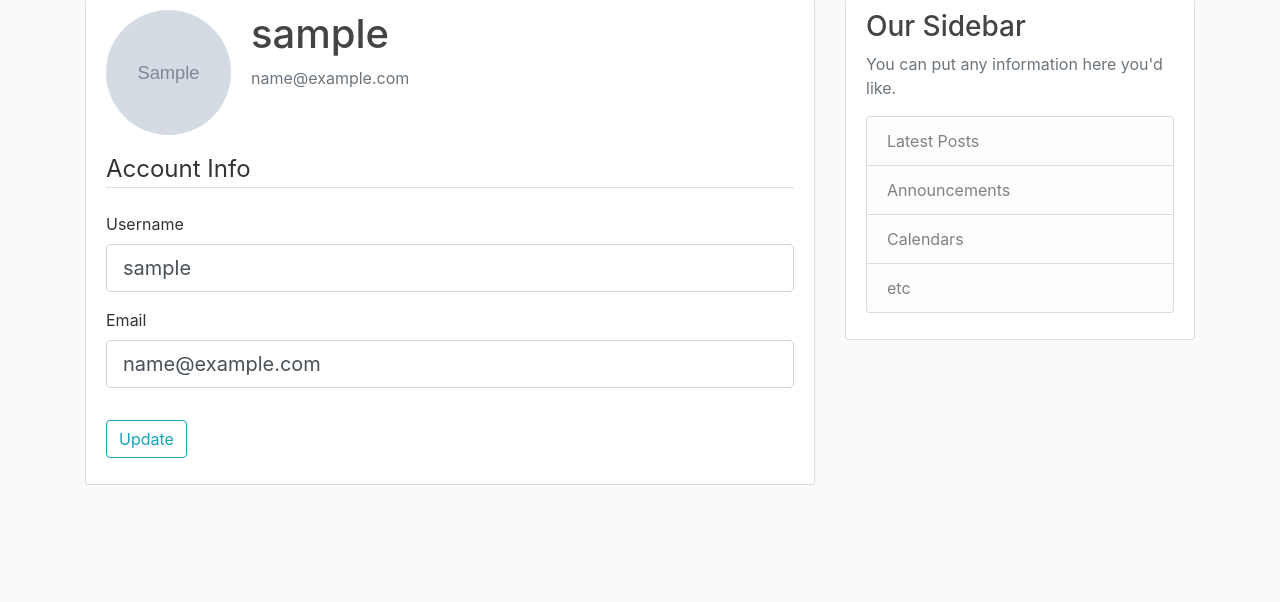
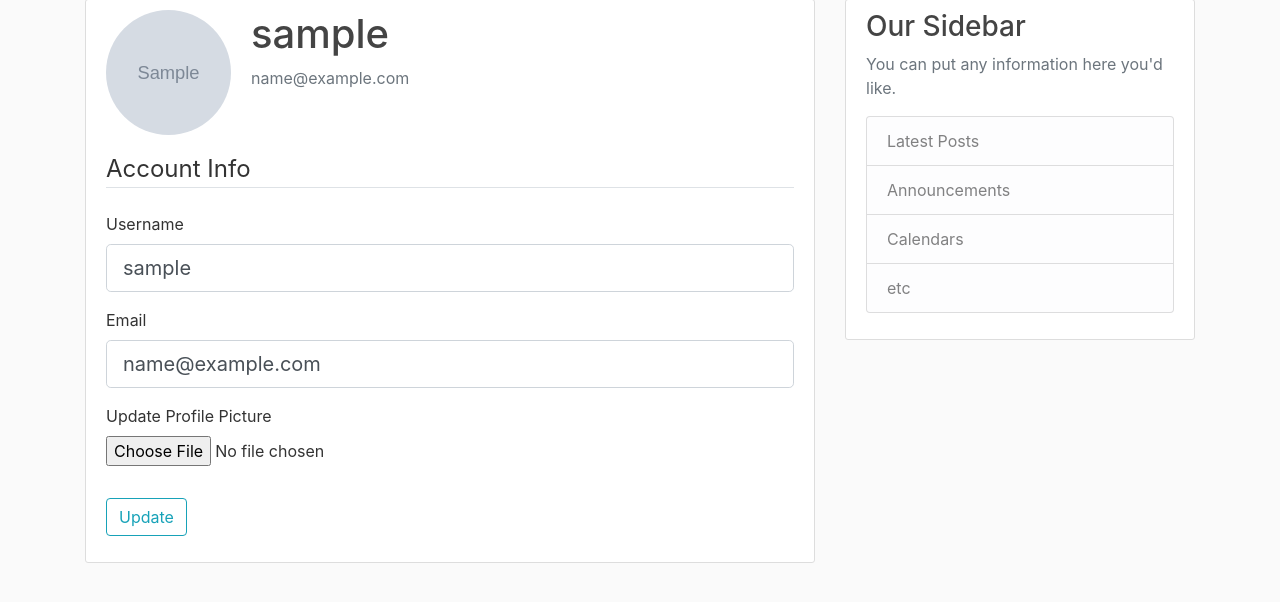
Before and after one commit to RubikonZ/Flask, a Flask app: page /account in a window 1280 px wide. Shown: the part 81-683 px from the top of the page. Run offline with Flask 2, Linux system fonts and the light colour scheme; a user stored in the database is signed in; tables that the repository leaves empty hold one stand-in row (values such as "Sample post"); grey boxes marked "Sample" are stand-in pictures; some libraries are stand-ins or nearby versions.

Commit message:
Added functionality to update profile picture

```diff
--- a/flaskapp/forms.py
+++ b/flaskapp/forms.py
@@ -1,4 +1,5 @@
 from flask_wtf import FlaskForm
+from flask_wtf.file import FileField, FileAllowed
 from wtforms import StringField, PasswordField, SubmitField, BooleanField
 from wtforms.validators import DataRequired, Length, Email, EqualTo, ValidationError
 from flaskapp.models import User
@@ -33,6 +34,7 @@ class LoginForm(FlaskForm):
 class UpdateAccountForm(FlaskForm):
     username = StringField('Username', validators=[DataRequired(), Length(min=2, max=20)])
     email = StringField('Email', validators=[DataRequired(), Email()])
+    picture = FileField('Update Profile Picture', validators=[FileAllowed(['jpg', 'png'])])
     submit = SubmitField('Update')
 
     def validate_username(self, username):
--- a/flaskapp/routes.py
+++ b/flaskapp/routes.py
@@ -3,6 +3,8 @@ from flaskapp.forms import RegistrationForm, LoginForm, UpdateAccountForm
 from flaskapp.models import User, Post
 from flaskapp import app, db, bcrypt
 from flask_login import login_user, current_user, logout_user, login_required
+import secrets
+import os
 
 posts = [
     {
@@ -72,12 +74,24 @@ def logout():
         flash(f"You aren't logged in", 'danger')
     return redirect(url_for('home'))
 
+def save_picture(form_picture):
+    # generating random file name
+    random_hex_filename = secrets.token_hex(8)
+    # spliting image into file name (not used later) and extension (f_ext)
+    _, file_ext = os.path.splitext(form_picture.filename)
+    picture_filename = random_hex_filename + file_ext
+    picture_path = os.path.join(app.root_path, 'static/profile_pics', picture_filename)
+    form_picture.save(picture_path)
+    return picture_filename
 
 @app.route('/account', methods=['GET', 'POST'])
 @login_required
 def account():
     form = UpdateAccountForm()
     if form.validate_on_submit():
+        if form.picture.data:
+            picture_file = save_picture(form.picture.data)
+            current_user.image_file = picture_file
         current_user.username = form.username.data
         current_user.email = form.email.data
         db.session.commit()
--- a/flaskapp/templates/account.html
+++ b/flaskapp/templates/account.html
@@ -1,17 +1,17 @@
 {% extends "layout.html" %}
 
 {% block content %}
-     <div class="content-section">
-         <div class="media">
+    <div class="content-section">
+        <div class="media">
             <img class="rounded-circle account-img" src="{{ image_file }}">
             <div class="media-body">
                 <h2 class="account-heading">{{ current_user.username }}</h2>
                 <p class="text-secondary">{{ current_user.email }}</p>
             </div>
         </div>
-         <!-- FORM HERE -->
+        <!-- FORM HERE -->
 
-        <form method="POST" action="">
+        <form method="POST" action="" enctype="multipart/form-data">
             {{ form.hidden_tag() }}
             <fieldset class="form-group">
                 <legend class="border-bottom mb-4">Account Info</legend>
@@ -47,10 +47,20 @@
                     {% endif %}
                 </div>
 
+                <!-- PICTURE field -->
+                <div class="form-group">
+                    {{ form.picture.label() }}
+                    {{ form.picture(class="form-control-file") }}
+                    {% if form.picture.errors %}
+                        {% for error in form.picture.errors %}
+                            <span class="text-danger">{{ error }}</span></br>
+                        {% endfor %}
+                    {% endif %}
+                </div>
             </fieldset>
             <div class="form-group">
-                    {{ form.submit(class="btn btn-outline-info") }}
+                {{ form.submit(class="btn btn-outline-info") }}
             </div>
         </form>
-     </div>
+    </div>
 {% endblock content %}
```
Also changed, not shown: flaskapp/site.db.
